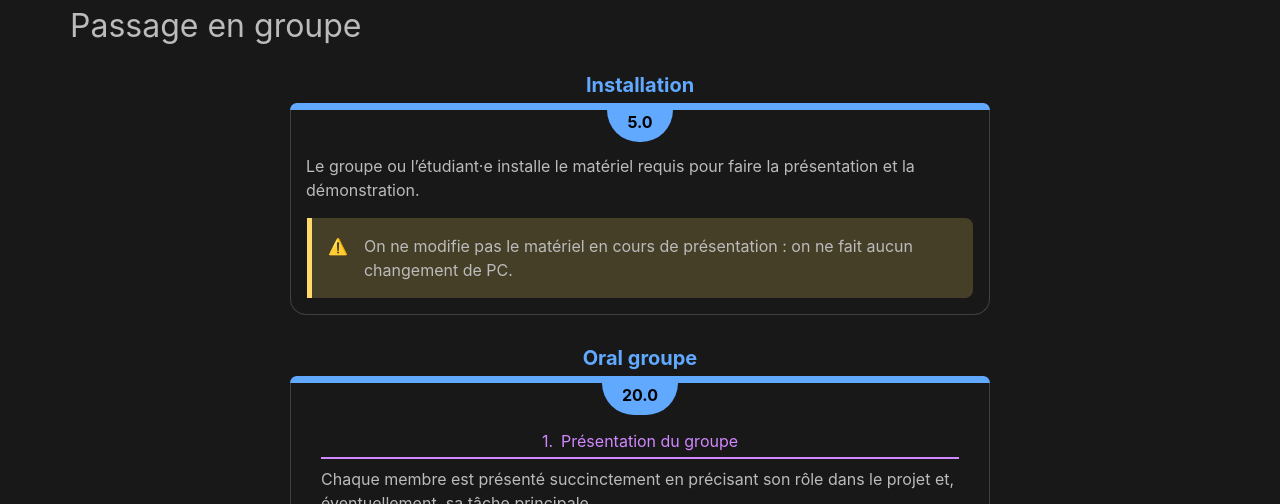
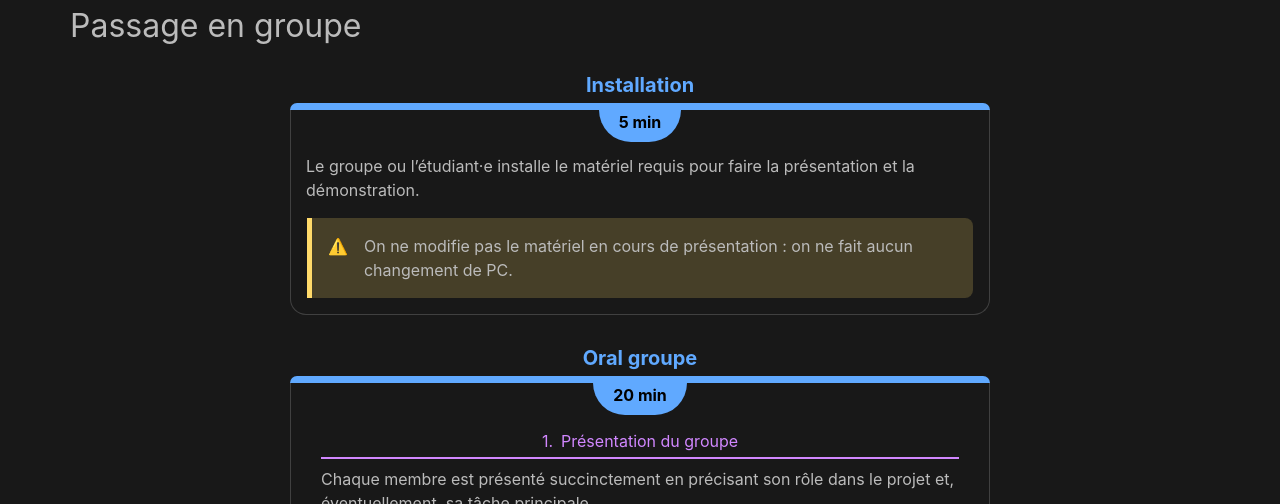
Before and after one commit to 3OLEN/projet-31, a Jekyll site: the page built from docs/_final/0-organization.md, in a window 1280 px wide and 900 px high. Shown: the part 313-817 px from the top of the window. Built offline with Jekyll 4.4.1, drawn with Linux system fonts in a browser that asks for light colours; some of the changed text lies outside the part shown.

Commit message:
🩹 [Final] Organization
* Duration display based on number instead of date

```diff
--- a/docs/_includes/_templates/list/_final_steps.liquid
+++ b/docs/_includes/_templates/list/_final_steps.liquid
@@ -5,7 +5,7 @@
                 <div class="name">{{ step.name }}</div>
             </header>
             <main>
-                <div class="sub-header">{{ step.duration | date: "%M min" }}</div>
+                <div class="sub-header">{{ step.duration | floor | append: " min" }}</div>
 
                 {{ step.description | markdownify }}
 
```
